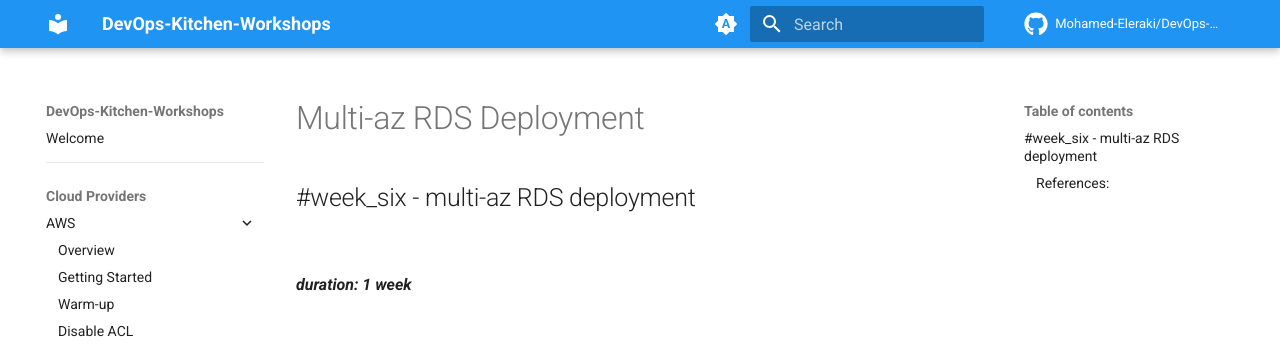
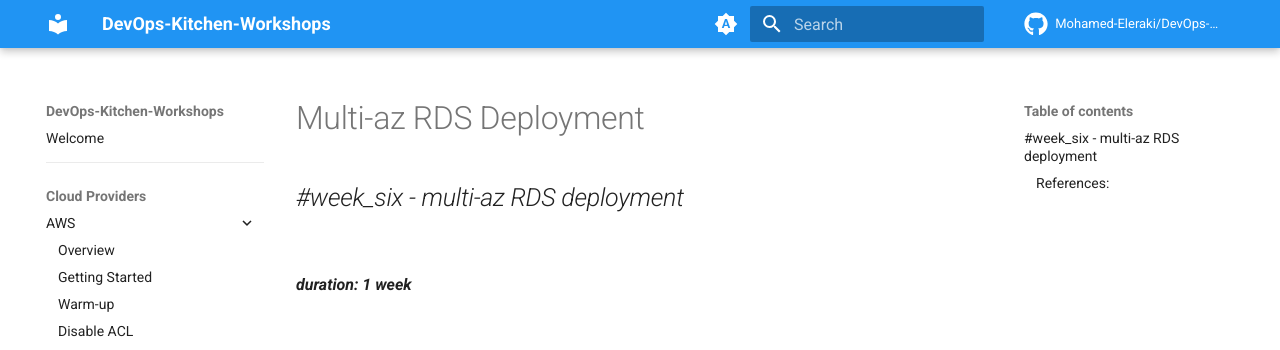
Before and after one commit to Mohamed-Eleraki/DevOps-Kitchen-Workshop, an MkDocs documentation site: the page built from docs/aws/multi-az-rds-deployment.md, in a window 1280 px wide. Shown: the top 350 px of the page. Built offline with MkDocs 1.6.1 and Material for MkDocs 9.7.7, drawn with Linux system fonts in a browser that asks for light colours; comment, search, counter and statistics services are not loaded; the version menu is left out.

```diff
--- a/docs/aws/multi-az-rds-deployment.md
+++ b/docs/aws/multi-az-rds-deployment.md
@@ -1,6 +1,6 @@
 # Multi-az RDS Deployment
 
-## #week_six - multi-az RDS deployment
+## _#week_six - multi-az RDS deployment_
 <br>
 
 **_duration: 1 week_**
```
